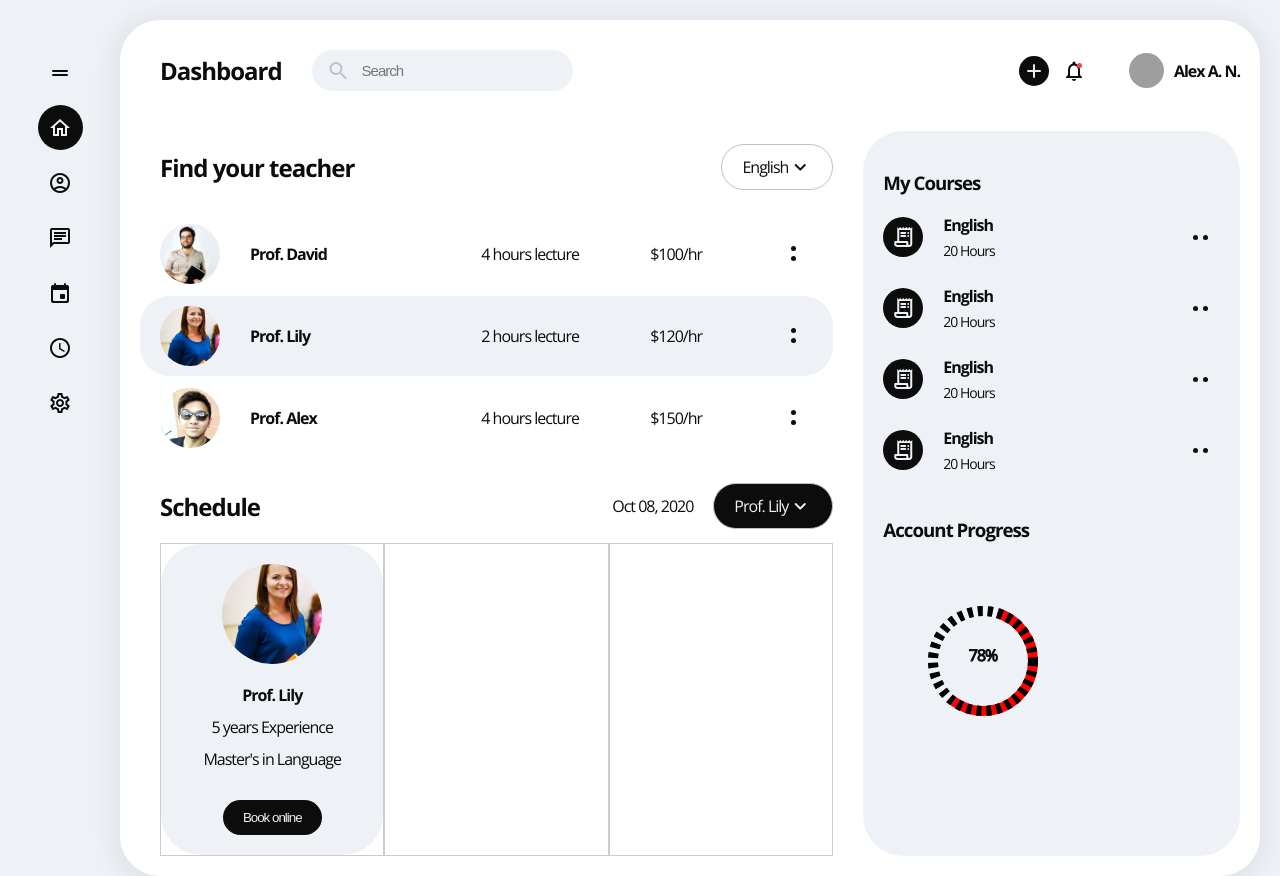
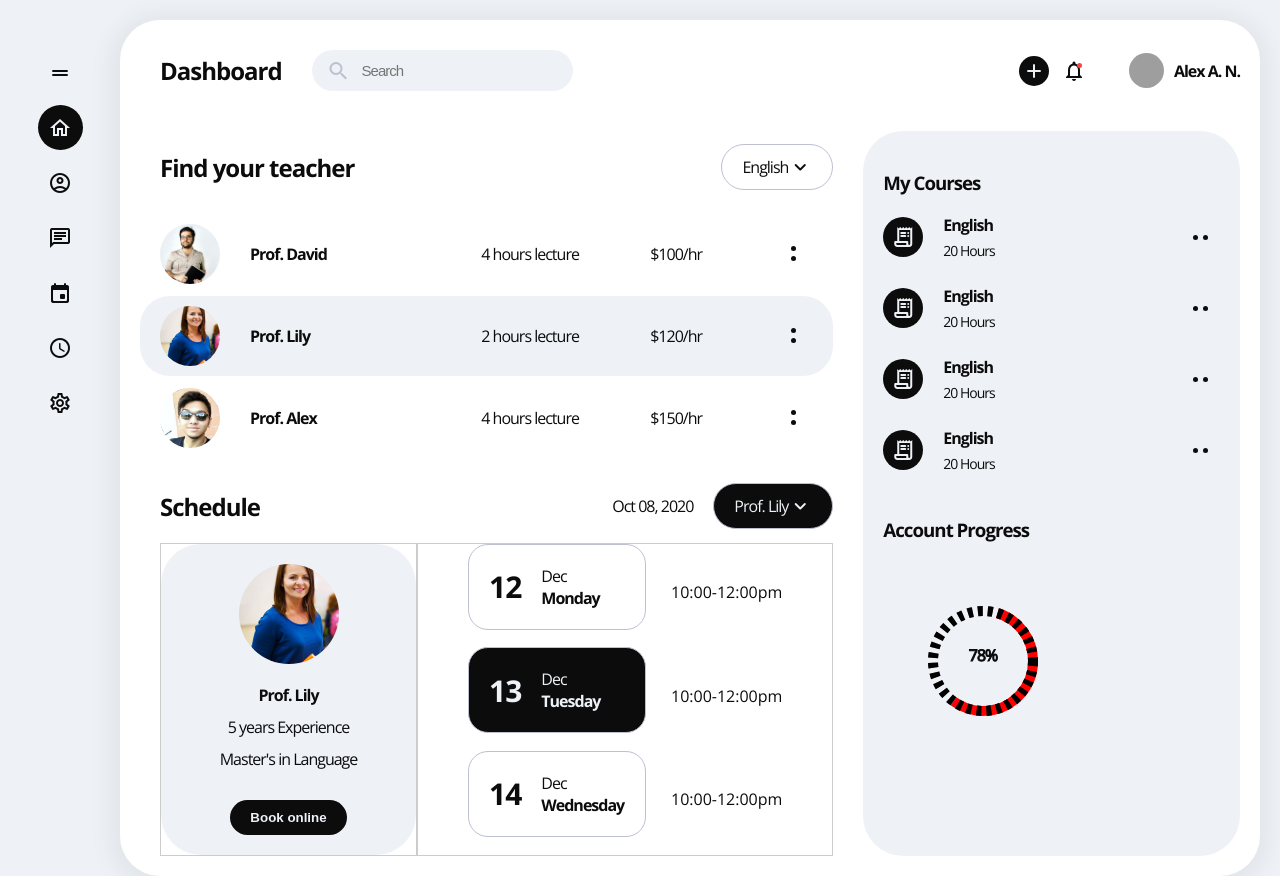
Before and after one commit to alexalannunes/ui-clones, a React (Create React App) app in the folder education-dashboard/: page / in a window 1280 px wide. Built offline with nearby package versions, Linux system fonts and the light colour scheme; grey boxes are pictures that could not be loaded.

Commit message:
almost done

```diff
--- a/education-dashboard/src/App.js
+++ b/education-dashboard/src/App.js
@@ -1,4 +1,5 @@
 import { teatchers } from "./mock/teachers";
+import schedules from "./mock/schedules/days.json";
 
 function App() {
   return (
@@ -145,7 +146,7 @@ function App() {
                   </div>
                 </div>
                 <div className="schedule__grid">
-                  <div className="schedule-grid__item">
+                  <div className="schedule-grid__item flex-1">
                     <div className="schedule-teacher__information flex column">
                       <div className="schedule-teacher__image-container flex ai-center jc-center">
                         <img
@@ -174,8 +175,37 @@ function App() {
                       </div>
                     </div>
                   </div>
-                  <div className="schedule-grid__item"></div>
-                  <div className="schedule-grid__item"></div>
+                  <div className="schedule-grid__item schedule-grid__item--padding flex column flex-2">
+                    {schedules.map((i, x) => (
+                      <div
+                        className="flex ai-center jc-between flex-1 ai-baseline"
+                        key={x}
+                      >
+                        <div className="schedule-grid__item__days flex column">
+                          <div
+                            className={`schedule__day__box ${
+                              x === 1 && "schedule__day_box--selected"
+                            } flex ai-center`}
+                          >
+                            <span className="scheule__day__number">
+                              {i.day}
+                            </span>
+                            <div className="flex column">
+                              <span className="schedule__day__month-name">
+                                {i.month}
+                              </span>
+                              <span className="schedule__day__week-name">
+                                {i.weekName}
+                              </span>
+                            </div>
+                          </div>
+                        </div>
+                        <div className="schedule-grid__item__times text-light">
+                          <span>{i.schedules}</span>
+                        </div>
+                      </div>
+                    ))}
+                  </div>
                 </div>
               </div>
             </div>
--- a/education-dashboard/src/css/global.css
+++ b/education-dashboard/src/css/global.css
@@ -49,6 +49,18 @@ body,
   align-items: center;
 }
 
+.ai-start {
+  align-items: flex-start;
+}
+
+.ai-end {
+  align-items: flex-end;
+}
+
+.ai-baseline {
+  align-items: baseline;
+}
+
 .flex {
   display: flex;
 }
@@ -84,3 +96,11 @@ body,
 .text-light {
   font-weight: 300;
 }
+
+.flex-1 {
+  flex: 1;
+}
+
+.flex-2 {
+  flex: 2;
+}
--- a/education-dashboard/src/css/index.css
+++ b/education-dashboard/src/css/index.css
@@ -247,12 +247,16 @@ ul {
 
 .schedule-grid__item {
   border: 1px solid #ccc;
-  flex: 1;
+}
+
+.schedule-grid__item--padding {
+  padding: 0 50px;
 }
 
 .schedule-teacher__information {
   border-radius: 40px;
   background-color: var(--light);
+  width: 255px;
 }
 
 .schedule-teacher__img {
@@ -290,6 +294,43 @@ ul {
   border-radius: 100px;
   border: none;
   padding: 10px 20px;
+  font-weight: bold;
+  letter-spacing: 0px;
+}
+
+.schedule__day__box {
+  border: 1px solid var(--gray);
+  padding: 20px;
+  border-radius: 20px;
+  min-width: 178px;
+}
+
+.schedule__day_box--selected {
+  color: var(--light);
+  background-color: var(--dark);
+}
+
+.scheule__day__number {
+  font-size: 30px;
+  font-weight: bold;
+  margin-right: 20px;
+}
+
+.schedule__day__month-name,
+.schedule__day__week-name {
+  font-size: 16px;
+}
+
+.schedule__day__month-name {
+  font-weight: 400;
+}
+
+.schedule__day__week-name {
+  font-weight: bold;
+}
+
+.schedule-grid__item__times > span {
+  letter-spacing: 0px;
 }
 
 .myc__list-item {
--- /dev/null
+++ b/education-dashboard/src/mock/schedules/days.json
@@ -0,0 +1,20 @@
+[
+  {
+    "day": 12,
+    "month": "Dec",
+    "weekName": "Monday",
+    "schedules": "10:00-12:00pm"
+  },
+  {
+    "day": 13,
+    "month": "Dec",
+    "weekName": "Tuesday",
+    "schedules": "10:00-12:00pm"
+  },
+  {
+    "day": 14,
+    "month": "Dec",
+    "weekName": "Wednesday",
+    "schedules": "10:00-12:00pm"
+  }
+]
```
